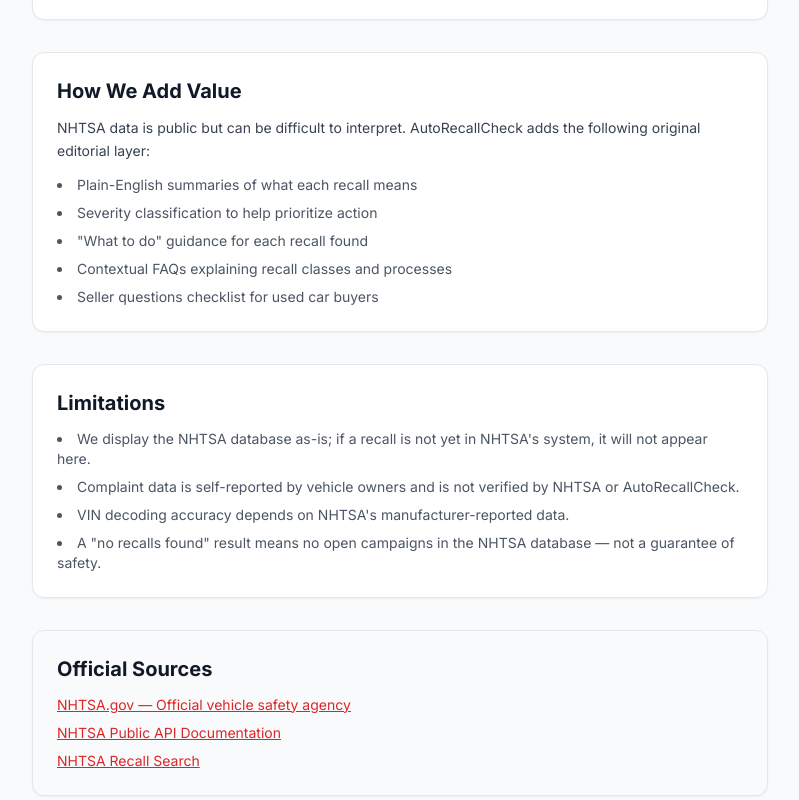
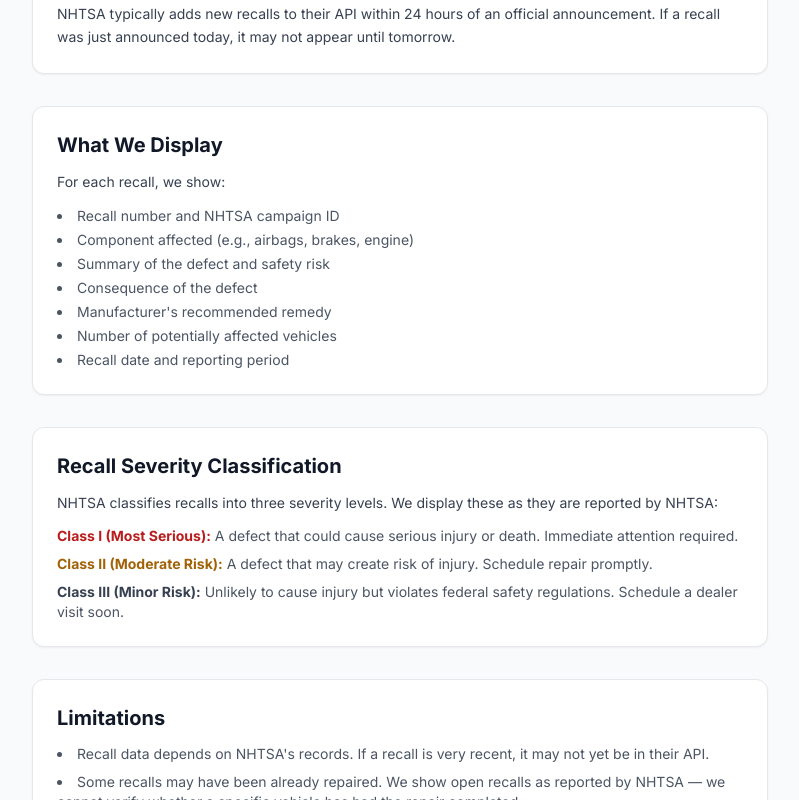
Before and after one commit to purvenconsulting-pixel/autorecallcheck, a Next.js app: page /methodology in a window 1280 px wide. Shown: the part 660-1460 px from the top of the page, without its empty margins (240-1039 px from the left). Built offline with nearby package versions, Linux system fonts and the light colour scheme.

Commit message:
SEO + AdSense + Blog fixes (batch 2/3): FAQ with FAQPage schema, blog layout, methodology with breadcrumbs

```diff
--- /dev/null
+++ b/src/app/blog/layout.tsx
@@ -0,0 +1,11 @@
+import type { Metadata } from 'next'
+
+export const metadata: Metadata = {
+  title: 'Blog — AutoRecallCheck',
+  description: 'Recall news, safety guides, and tips for checking your vehicle. Stay informed about the latest NHTSA recalls and vehicle safety issues.',
+  alternates: { canonical: '/blog/' },
+}
+
+export default function BlogLayout({ children }: { children: React.ReactNode }) {
+  return children
+}
--- a/src/app/faq/page.tsx
+++ b/src/app/faq/page.tsx
@@ -1,9 +1,11 @@
 import type { Metadata } from 'next'
-import { ChevronDown } from 'lucide-react'
+
+const SITE_URL = 'https://autorecallcheck.com'
 
 export const metadata: Metadata = {
   title: 'FAQ — AutoRecallCheck',
   description: 'Frequently asked questions about car recalls, VIN lookup, and how AutoRecallCheck works.',
+  alternates: { canonical: '/faq/' },
 }
 
 const faqs = [
@@ -18,27 +20,48 @@
   { q: 'How long do I have to get a recall fixed?', a: 'There is no strict deadline, but you should address recalls promptly — especially Class I recalls which can pose immediate safety risks. Parts are sometimes unavailable immediately after a recall announcement; call your dealer to check availability and schedule service.' },
   { q: 'Can I check a car I am thinking about buying?', a: 'Absolutely — and you should. Search by VIN or by year/make/model before purchasing any used vehicle. If there are open recalls, ask the seller whether they have been completed and request service records as proof.' },
   { q: 'What if the recall repair is not available yet?', a: "Sometimes a recall is announced before parts are ready. NHTSA requires manufacturers to notify you when the remedy becomes available. In the meantime, follow any interim safety guidance from the manufacturer. You can also check NHTSA.gov or call 1-888-327-4236 for updates." },
-  { q: 'Does AutoRecallCheck cover motorcycles and trucks?', a: 'Yes. NHTSA recall data covers cars, trucks, SUVs, motorcycles, buses, and other motor vehicles. Our tool searches all vehicle types in the NHTSA database.' },
 ]
+
+const faqSchema = {
+  '@context': 'https://schema.org',
+  '@type': 'FAQPage',
+  mainEntity: faqs.map(f => ({
+    '@type': 'Question',
+    name: f.q,
+    acceptedAnswer: {
+      '@type': 'Answer',
+      text: f.a,
+    },
+  })),
+}
+
+const breadcrumbSchema = {
+  '@context': 'https://schema.org',
+  '@type': 'BreadcrumbList',
+  itemListElement: [
+    { '@type': 'ListItem', position: 1, name: 'Home', item: SITE_URL + '/' },
+    { '@type': 'ListItem', position: 2, name: 'FAQ', item: SITE_URL + '/faq/' },
+  ],
+}
 
 export default function FAQ() {
   return (
     <div className="max-w-3xl mx-auto px-4 py-14">
-      <h1 className="text-3xl font-bold text-gray-900 mb-2">Frequently Asked Questions</h1>
-      <p className="text-gray-500 mb-10">Everything you need to know about car recalls and using AutoRecallCheck.</p>
+      <script type="application/ld+json" dangerouslySetInnerHTML={{ __html: JSON.stringify(faqSchema) }} />
+      <script type="application/ld+json" dangerouslySetInnerHTML={{ __html: JSON.stringify(breadcrumbSchema) }} />
+      <h1 className="text-3xl font-bold text-gray-900 mb-3">Frequently Asked Questions</h1>
+      <p className="text-gray-500 text-lg mb-10">Everything you need to know about car recalls, VIN lookup, and how AutoRecallCheck works.</p>
       <div className="space-y-4">
-        {faqs.map(({ q, a }) => (
-          <div key={q} className="card p-6">
-            <h3 className="font-bold text-gray-900 mb-2 flex items-center gap-2">
-              <ChevronDown className="w-4 h-4 text-brand-600 shrink-0" />{q}
-            </h3>
-            <p className="text-sm text-gray-600 leading-relaxed pl-6">{a}</p>
-          </div>
+        {faqs.map((faq, i) => (
+          <details key={i} className="card p-5 group">
+            <summary className="font-semibold text-gray-900 cursor-pointer flex items-center justify-between list-none">
+              {faq.q}
+              <span className="text-brand-600 group-open:rotate-180 transition-transform">▼</span>
+            </summary>
+            <p className="mt-3 text-sm text-gray-700 leading-relaxed">{faq.a}</p>
+          </details>
         ))}
       </div>
-      <p className="text-xs text-gray-400 mt-8 text-center">
-        For official recall information, always verify at <a href="https://www.nhtsa.gov" target="_blank" rel="noopener noreferrer" className="underline">NHTSA.gov</a> or call 1-888-327-4236.
-      </p>
     </div>
   )
 }
--- a/src/app/methodology/page.tsx
+++ b/src/app/methodology/page.tsx
@@ -1,13 +1,26 @@
 import type { Metadata } from 'next'
+
+const SITE_URL = 'https://autorecallcheck.com'
 
 export const metadata: Metadata = {
   title: 'Our Data & Methodology — AutoRecallCheck',
   description: 'How AutoRecallCheck sources, refreshes, and displays vehicle recall data from NHTSA.',
+  alternates: { canonical: '/methodology/' },
+}
+
+const breadcrumbSchema = {
+  '@context': 'https://schema.org',
+  '@type': 'BreadcrumbList',
+  itemListElement: [
+    { '@type': 'ListItem', position: 1, name: 'Home', item: SITE_URL + '/' },
+    { '@type': 'ListItem', position: 2, name: 'Our Data & Methodology', item: SITE_URL + '/methodology/' },
+  ],
 }
 
 export default function Methodology() {
   return (
     <div className="max-w-3xl mx-auto px-4 py-14">
+      <script type="application/ld+json" dangerouslySetInnerHTML={{ __html: JSON.stringify(breadcrumbSchema) }} />
       <h1 className="text-3xl font-bold text-gray-900 mb-2">Our Data &amp; Methodology</h1>
       <p className="text-gray-500 mb-10">Transparency about where our data comes from and how we use it.</p>
       <div className="prose prose-gray max-w-none space-y-8">
@@ -22,38 +35,42 @@
         </div>
 
         <div className="card p-6">
-          <h2 className="text-xl font-bold text-gray-900 mb-3">Data Freshness</h2>
-          <p className="text-gray-700 text-sm leading-relaxed">Our backend syncs with NHTSA daily. Recall records are typically reflected within 24 hours of official announcement. All result cards display the data retrieval timestamp. For the most current information — especially for recently announced recalls — always verify at NHTSA.gov directly.</p>
+          <h2 className="text-xl font-bold text-gray-900 mb-3">Data Refresh Cycle</h2>
+          <p className="text-gray-700 text-sm leading-relaxed">Our system queries the NHTSA API in real time when you search for a vehicle. This means you always see the most current data available. There is no cached or stale data — every search result is a live query to the federal database.</p>
+          <p className="text-gray-700 text-sm leading-relaxed mt-2">NHTSA typically adds new recalls to their API within 24 hours of an official announcement. If a recall was just announced today, it may not appear until tomorrow.</p>
         </div>
 
         <div className="card p-6">
-          <h2 className="text-xl font-bold text-gray-900 mb-3">How We Add Value</h2>
-          <p className="text-gray-700 text-sm leading-relaxed">NHTSA data is public but can be difficult to interpret. AutoRecallCheck adds the following original editorial layer:</p>
-          <ul className="text-sm text-gray-600 mt-3 space-y-2 list-disc list-inside">
-            <li>Plain-English summaries of what each recall means</li>
-            <li>Severity classification to help prioritize action</li>
-            <li>"What to do" guidance for each recall found</li>
-            <li>Contextual FAQs explaining recall classes and processes</li>
-            <li>Seller questions checklist for used car buyers</li>
+          <h2 className="text-xl font-bold text-gray-900 mb-3">What We Display</h2>
+          <p className="text-gray-700 text-sm leading-relaxed">For each recall, we show:</p>
+          <ul className="text-sm text-gray-600 mt-3 space-y-1 list-disc list-inside">
+            <li>Recall number and NHTSA campaign ID</li>
+            <li>Component affected (e.g., airbags, brakes, engine)</li>
+            <li>Summary of the defect and safety risk</li>
+            <li>Consequence of the defect</li>
+            <li>Manufacturer's recommended remedy</li>
+            <li>Number of potentially affected vehicles</li>
+            <li>Recall date and reporting period</li>
+          </ul>
+        </div>
+
+        <div className="card p-6">
+          <h2 className="text-xl font-bold text-gray-900 mb-3">Recall Severity Classification</h2>
+          <p className="text-gray-700 text-sm leading-relaxed mb-3">NHTSA classifies recalls into three severity levels. We display these as they are reported by NHTSA:</p>
+          <ul className="text-sm text-gray-600 space-y-2">
+            <li><strong className="text-red-700">Class I (Most Serious):</strong> A defect that could cause serious injury or death. Immediate attention required.</li>
+            <li><strong className="text-yellow-700">Class II (Moderate Risk):</strong> A defect that may create risk of injury. Schedule repair promptly.</li>
+            <li><strong className="text-gray-700">Class III (Minor Risk):</strong> Unlikely to cause injury but violates federal safety regulations. Schedule a dealer visit soon.</li>
           </ul>
         </div>
 
         <div className="card p-6">
           <h2 className="text-xl font-bold text-gray-900 mb-3">Limitations</h2>
           <ul className="text-sm text-gray-600 space-y-2 list-disc list-inside">
-            <li>We display the NHTSA database as-is; if a recall is not yet in NHTSA's system, it will not appear here.</li>
-            <li>Complaint data is self-reported by vehicle owners and is not verified by NHTSA or AutoRecallCheck.</li>
-            <li>VIN decoding accuracy depends on NHTSA's manufacturer-reported data.</li>
-            <li>A "no recalls found" result means no open campaigns in the NHTSA database — not a guarantee of safety.</li>
-          </ul>
-        </div>
-
-        <div className="card p-6 bg-gray-50">
-          <h2 className="text-xl font-bold text-gray-900 mb-3">Official Sources</h2>
-          <ul className="text-sm space-y-2">
-            <li><a href="https://www.nhtsa.gov" className="text-brand-600 underline" target="_blank" rel="noopener noreferrer">NHTSA.gov — Official vehicle safety agency</a></li>
-            <li><a href="https://api.nhtsa.gov" className="text-brand-600 underline" target="_blank" rel="noopener noreferrer">NHTSA Public API Documentation</a></li>
-            <li><a href="https://www.nhtsa.gov/vehicle-safety/recalls" className="text-brand-600 underline" target="_blank" rel="noopener noreferrer">NHTSA Recall Search</a></li>
+            <li>Recall data depends on NHTSA's records. If a recall is very recent, it may not yet be in their API.</li>
+            <li>Some recalls may have been already repaired. We show open recalls as reported by NHTSA — we cannot verify whether a specific vehicle has had the repair completed.</li>
+            <li>VIN-specific recall lookups via NHTSA's API may not cover every single recall for that exact VIN. Always verify with your dealership.</li>
+            <li>We do not provide legal or automotive repair advice. Always consult a qualified professional.</li>
           </ul>
         </div>
       </div>
```
